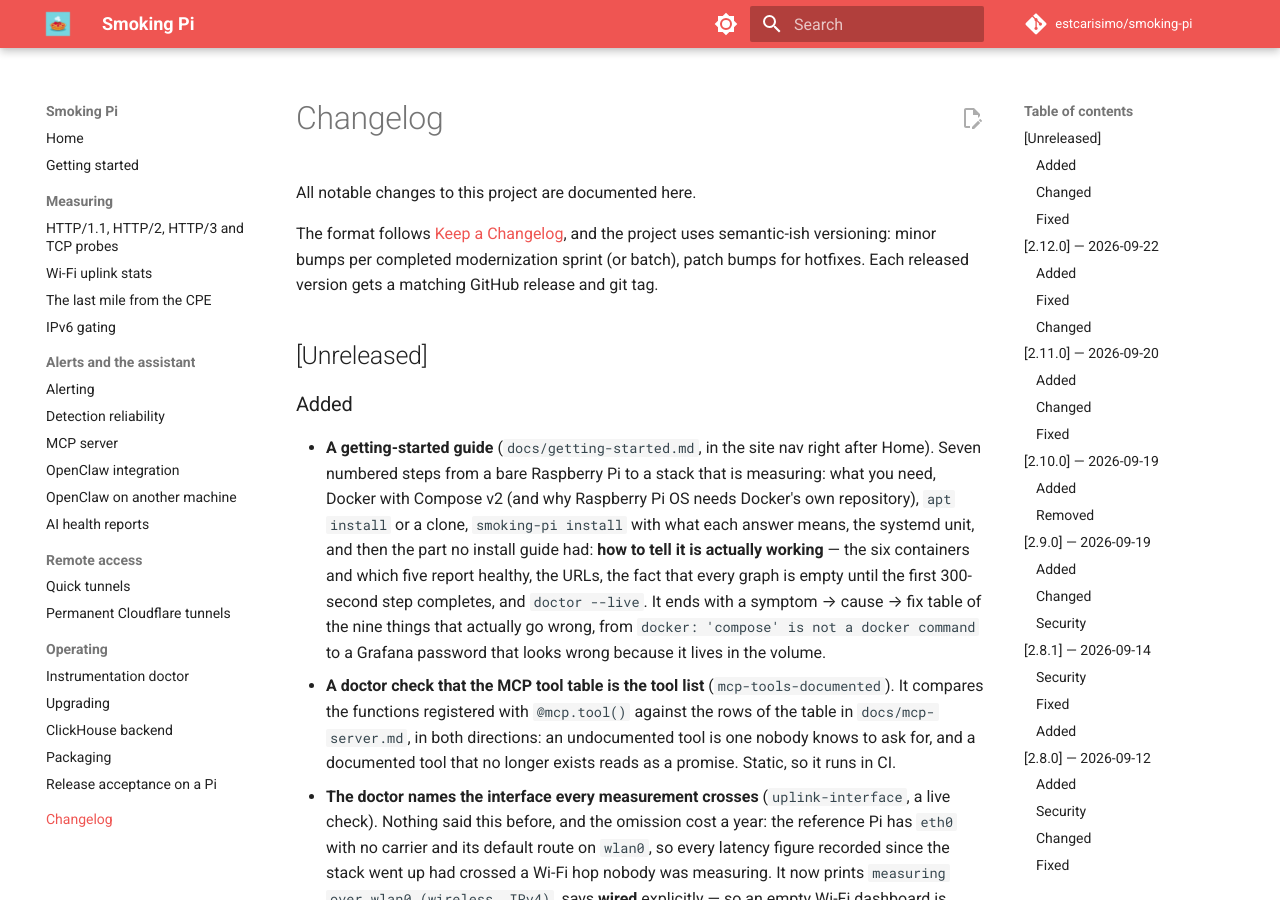
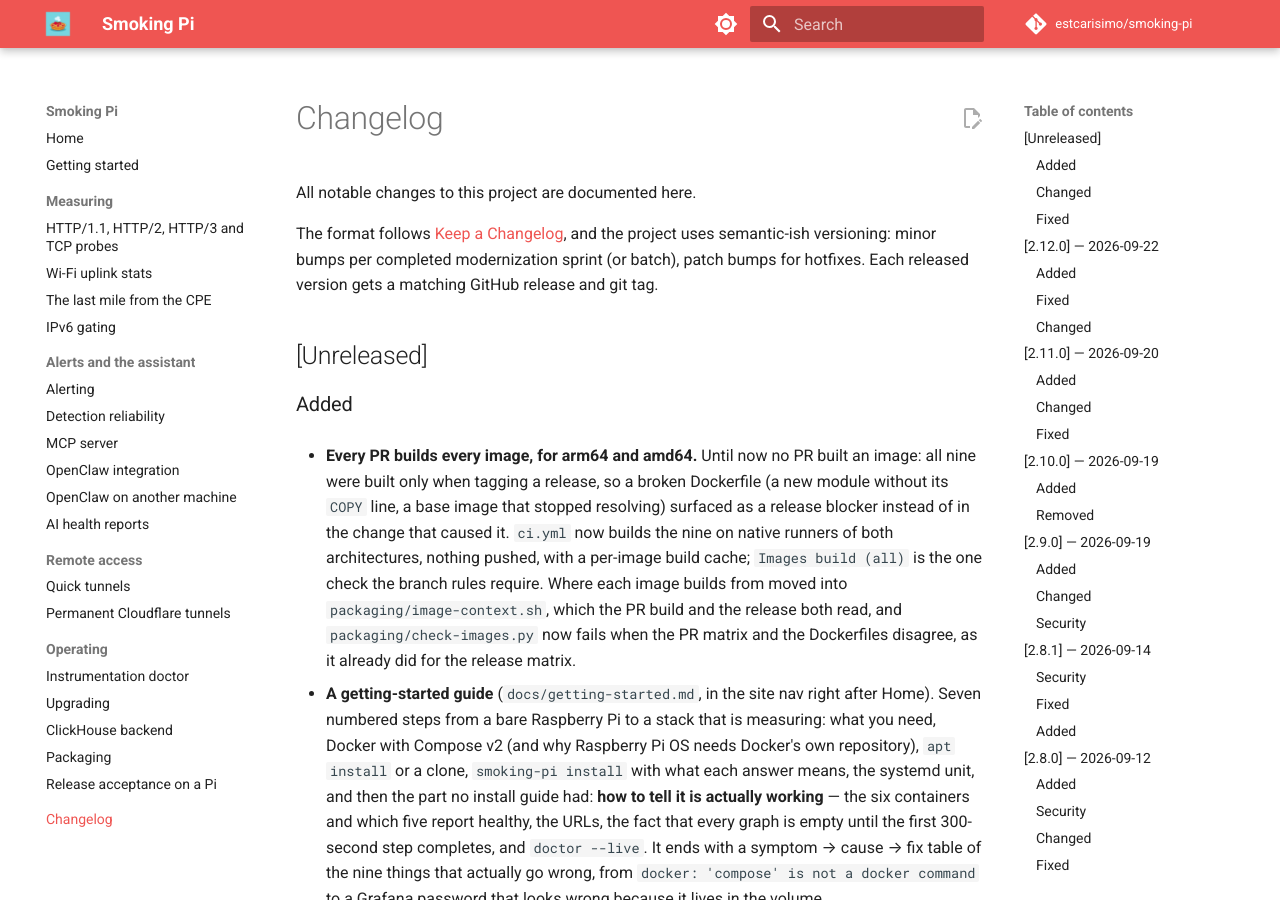
Before and after one commit to estcarisimo/smoking-pi, an MkDocs documentation site: the page built from docs/changelog.md, in a window 1280 px wide and 900 px high. Built offline with MkDocs 1.6.1 and Material for MkDocs 9.7.7, drawn with Linux system fonts in a browser that asks for light colours; comment, search, counter and statistics services are not loaded.

Commit message:
ci: every PR builds every image, arm64 and amd64 — what waits for the tag becomes release debt
Decision of 2026-09-23 (Esteban), reversing "CI only for releases": every
PR runs CI, a check that can run on a PR runs on the PR, and the release
adds on top. The gap that decision exposes: no PR built an image, so a
broken Dockerfile surfaced only when tagging (#104 needed a new COPY line
that nothing on its PR would have missed).

- ci.yml: the nine images on native amd64 and arm64 runners, nothing
  pushed, a gha cache scope per image and arch; `Images build (all)`
  aggregates the matrix into the one name the ruleset should require
  (if: always(), so a failed build fails it instead of skipping it).
- packaging/image-context.sh: where each image builds from, read by both
  ci.yml and release.yml, so a PR builds exactly what the tag publishes.
- check-images.py fails when ci.yml's matrix and the Dockerfiles
  disagree, as it did for release.yml's (proven by dropping postgres).
- AGENTS.md / CONTRIBUTING.md describe the new rule.

Co-Authored-By: Claude Opus 5.5 <noreply@anthropic.com>

```diff
--- a/CHANGELOG.md
+++ b/CHANGELOG.md
@@ -10,6 +10,18 @@ version gets a matching GitHub release and git tag.
 ## [Unreleased]
 
 ### Added
+
+- **Every PR builds every image, for arm64 and amd64.** Until now no PR
+  built an image: all nine were built only when tagging a release, so a
+  broken Dockerfile (a new module without its `COPY` line, a base image
+  that stopped resolving) surfaced as a release blocker instead of in the
+  change that caused it. `ci.yml` now builds the nine on native runners
+  of both architectures, nothing pushed, with a per-image build cache;
+  `Images build (all)` is the one check the branch rules require. Where
+  each image builds from moved into `packaging/image-context.sh`, which
+  the PR build and the release both read, and `packaging/check-images.py`
+  now fails when the PR matrix and the Dockerfiles disagree, as it already
+  did for the release matrix.
 
 - **A getting-started guide** (`docs/getting-started.md`, in the site nav
   right after Home). Seven numbered steps from a bare Raspberry Pi to a
```
Also changed, not shown: AGENTS.md (+13 -8 lines), CONTRIBUTING.md (+7 -5 lines), 4 other files.
